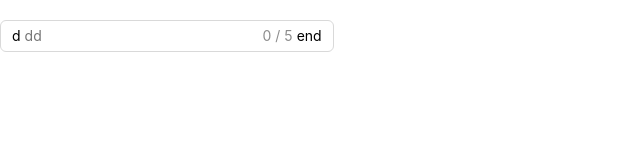
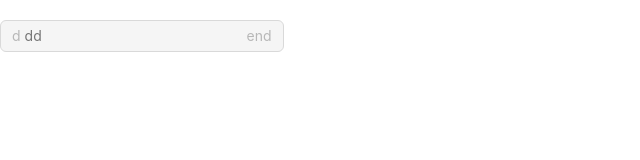
Before and after one commit to ZH0N9/component-dev, a React app: page / in a window 1280 px wide. Shown: the top 160 px of the page, without its empty margins (0-640 px from the left). Built offline with nearby package versions, Linux system fonts and the light colour scheme.

Commit message:
wip: input component disabled styles

```diff
--- a/src/components/Input/index.module.scss
+++ b/src/components/Input/index.module.scss
@@ -71,6 +71,14 @@ $input-inside-countSuffix: '.built-in-input-countSuffix';
     background-color: transparent;
     cursor: not-allowed;
   }
+  &:hover {
+    border-color: #d9d9d9;
+    border-inline-end-width: 1px;
+  }
+  &:has(#{$input-prefix}:hover, #{$input-prefix}:focus) {
+    border-color: #d9d9d9;
+    border-inline-end-width: 1px;
+  }
 }
 
 #{$input-wrapper-borderless} {
--- a/src/index.tsx
+++ b/src/index.tsx
@@ -13,7 +13,7 @@ const root = ReactDOM.createRoot(document.getElementById('root') as HTMLElement)
 root.render(
   <React.StrictMode>
     <br />
-    <Input placeholder="dd" prefix={<span>d</span>} suffix={<span>end</span>} allowClear maxLength={5} showCount />
+    <Input placeholder="dd" prefix={<span>d</span>} suffix={<span>end</span>} disabled />
     {/* <Checkbox.Group
       defaultValue={['1', '2']}
       options={[
```
